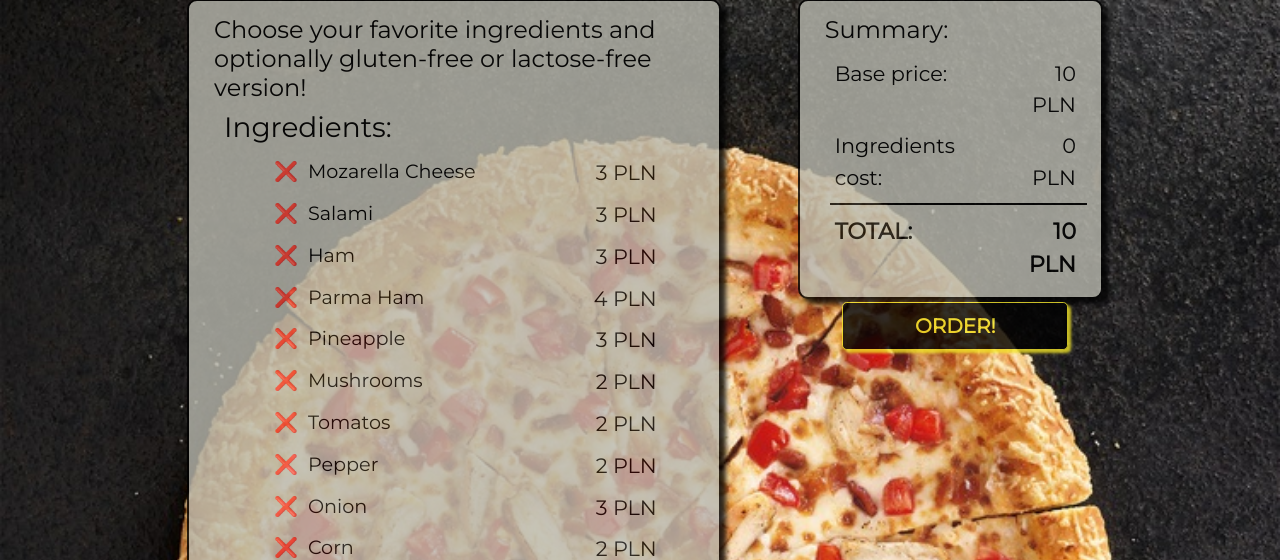
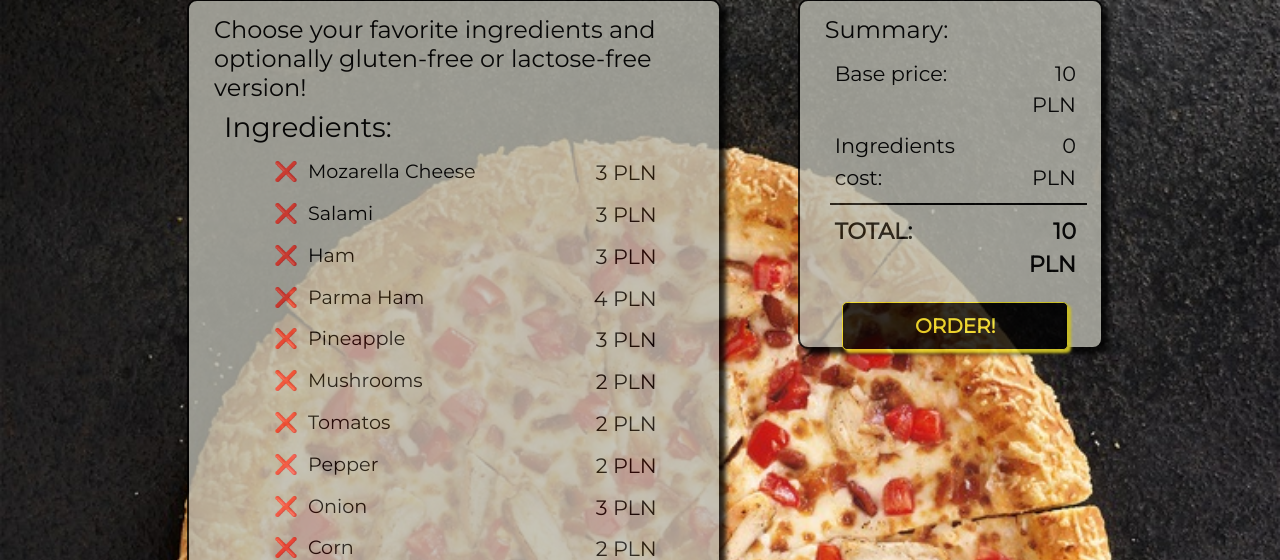
Before and after one commit to ziolek2609/HCI-Project, a Django app: page /order_pizza/ in a window 1280 px wide. Shown: the part 246-806 px from the top of the page. Run offline with Django 3.2, Linux system fonts and the light colour scheme; some libraries are stand-ins or nearby versions.

Commit message:
Update main.css

```diff
--- a/static/css/main.css
+++ b/static/css/main.css
@@ -151,7 +151,7 @@ h1 {
 }
 
 .summary {
-    height: 300px;
+    height: 350px;
     animation: summary;
     animation-duration: 2s;
 }
```
